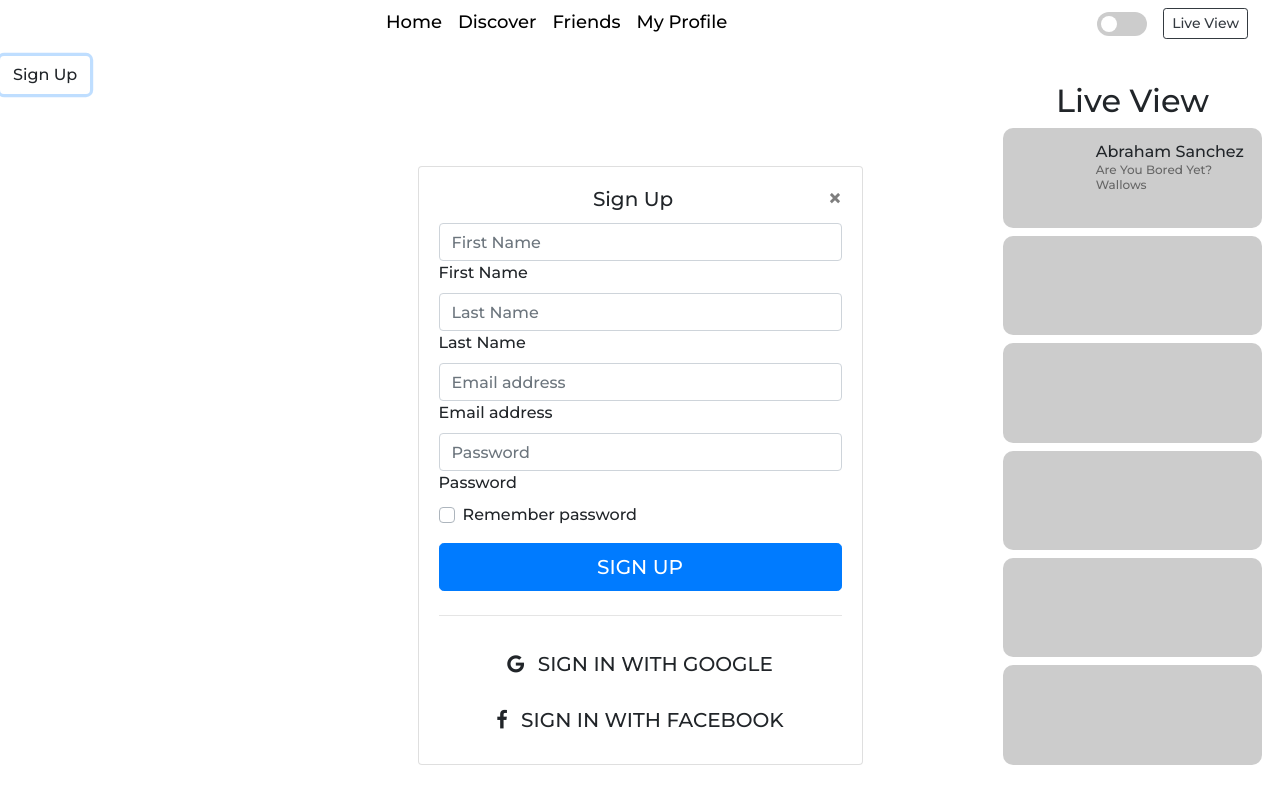
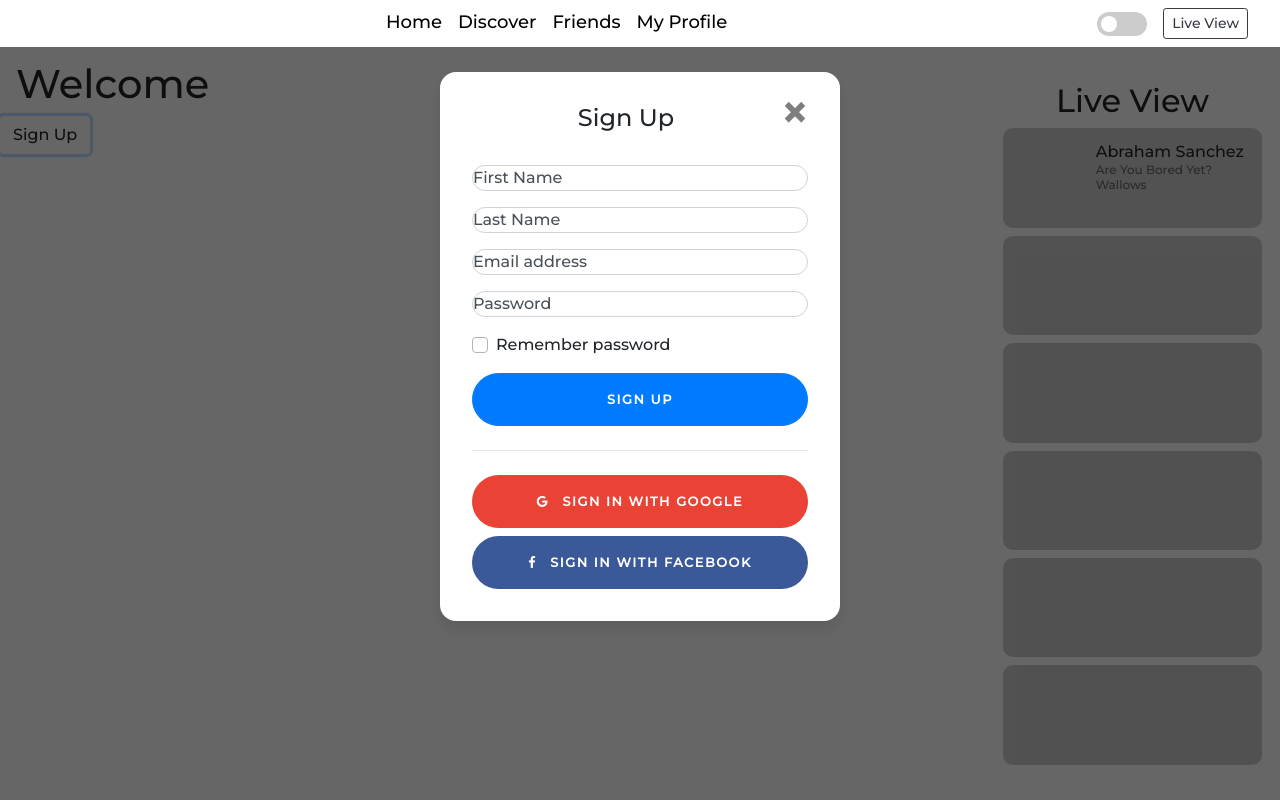
Before and after one commit to jonathan343/strimi, a plain HTML site: page index.html in a window 1280 px wide. Both pictures are taken after a click on the button "Sign Up". Drawn offline with nearby package versions, Linux system fonts and the light colour scheme.

Commit message:
Updated Light CSS

```diff
--- a/dark-theme.css
+++ b/dark-theme.css
@@ -332,7 +332,6 @@ body{
 #home{
     padding-top: 60px;
     height: 100vh;
-
 }
 
 /* .modal-dialog{
--- a/light-theme.css
+++ b/light-theme.css
@@ -324,3 +324,154 @@ body{
 .mcs-3{
     background: var(--primary-color);
 }
+
+#home{
+    padding-top: 60px;
+    height: 100vh;
+}
+
+.card-signin {
+    border: 0;
+    border-radius: 1rem;
+    box-shadow: 0 0.5rem 1rem 0 rgba(0, 0, 0, 0.1);
+    max-width: 400px;
+}
+
+.card-signin .card-title {
+    margin-bottom: 2rem;
+    font-weight: 300;
+    font-size: 1.5rem;
+}
+
+.card-signin .card-body {
+    padding: 2rem;
+}
+
+.form-signin {
+    width: 100%;
+}
+
+.form-signin .btn {
+    font-size: 80%;
+    border-radius: 5rem;
+    letter-spacing: .1rem;
+    font-weight: bold;
+    padding: 1rem;
+    transition: all 0.2s;
+}
+
+.form-label-group {
+    position: relative;
+    margin-bottom: 1rem;
+}
+
+.form-label-group input {
+    height: auto;
+    border-radius: 2rem;
+}
+
+.form-label-group>input,
+.form-label-group>label {
+    padding: var(--input-padding-y) var(--input-padding-x);
+}
+
+.form-label-group>label {
+    position: absolute;
+    top: 0;
+    left: 0;
+    display: block;
+    width: 100%;
+    margin-bottom: 0;
+    /* Override default `<label>` margin */
+    line-height: 1.5;
+    color: #495057;
+    border: 1px solid transparent;
+    border-radius: .25rem;
+    transition: all .1s ease-in-out;
+}
+
+.form-label-group input::-webkit-input-placeholder {
+    color: transparent;
+}
+
+.form-label-group input:-ms-input-placeholder {
+    color: transparent;
+}
+
+.form-label-group input::-ms-input-placeholder {
+    color: transparent;
+}
+
+.form-label-group input::-moz-placeholder {
+    color: transparent;
+}
+
+.form-label-group input::placeholder {
+    color: transparent;
+}
+
+.form-label-group input:not(:placeholder-shown) {
+    padding-top: calc(var(--input-padding-y) + var(--input-padding-y) * (2 / 3));
+    padding-bottom: calc(var(--input-padding-y) / 3);
+}
+
+.form-label-group input:not(:placeholder-shown)~label {
+    padding-top: calc(var(--input-padding-y) / 3);
+    padding-bottom: calc(var(--input-padding-y) / 3);
+    font-size: 12px;
+    color: #777;
+}
+
+.btn-google {
+    color: white;
+    background-color: #ea4335;
+}
+.btn-google:hover{
+    background-color: rgba(0, 0, 0, 0.2);
+}
+
+.btn-facebook {
+    color: white;
+    background-color: #3b5998;
+}
+.btn-facebook:hover {
+    background-color: rgba(0, 0, 0, 0.2);
+}
+
+#usr-form{
+    display: none;/* Hidden by default */
+    max-width: none;
+    position: fixed; /* Stay in place */
+    z-index: 1; /* Sit on top */
+    left: 0;
+    top: 0;
+    width: 100%; /* Full width */
+    height: 100%; /* Full height */
+    background: rgba(0, 0, 0, 0.6);
+}
+.close{
+    font-size: 3rem;
+    transform: translateY(-15px);
+}
+
+@supports (-ms-ime-align: auto) {
+.form-label-group>label {
+    display: none;
+}
+.form-label-group input::-ms-input-placeholder {
+    color: #777;
+}
+}
+
+/* Fallback for IE
+-------------------------------------------------- */
+
+@media all and (-ms-high-contrast: none),
+(-ms-high-contrast: active) {
+.form-label-group>label {
+    display: none;
+}
+.form-label-group input:-ms-input-placeholder {
+    color: #777;
+}
+}
```
